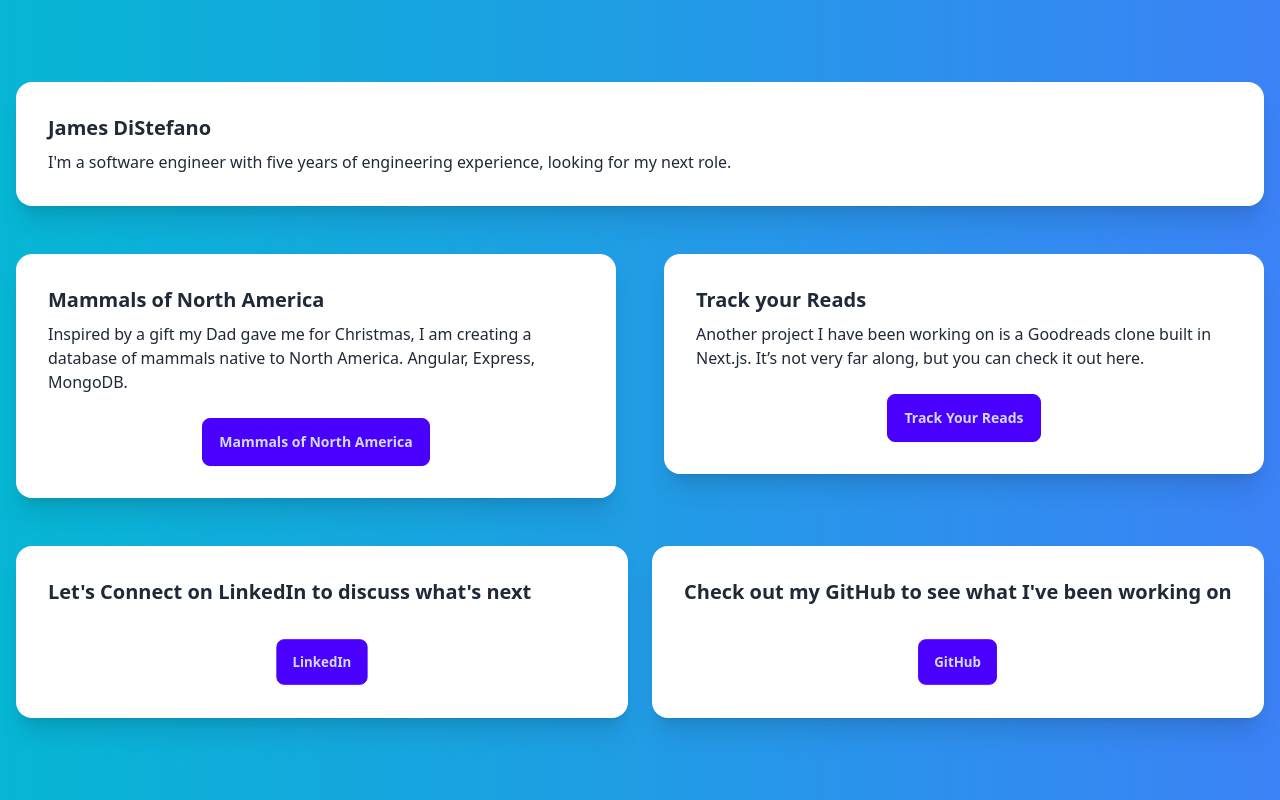
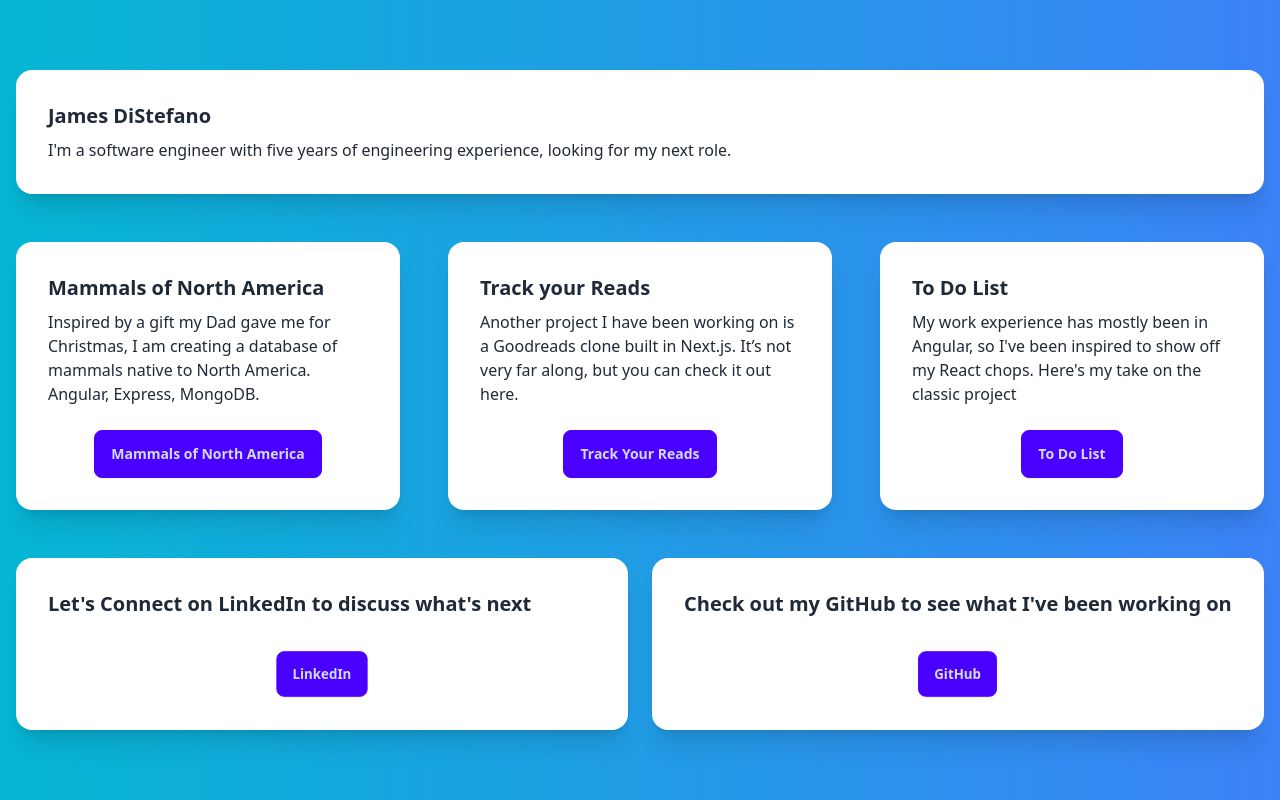
Before and after one commit to JamesDiStef/homepage, an Angular app: page / in a window 1280 px wide. Built offline with nearby package versions, Linux system fonts and the light colour scheme.

Commit message:
add to do list

```diff
--- a/src/app/home/home.component.html
+++ b/src/app/home/home.component.html
@@ -1,8 +1,10 @@
 <div
   class="min-h-screen bg-gradient-to-r from-cyan-500 to-blue-500 flex items-center justify-center"
 >
-  <div class="mx-auto p-4 grid gap-6 lg:grid-cols-2 lg:gap-12 max-w-screen-xl">
-    <div class="col-span-full lg:col-span-2 h-1/3">
+  <div
+    class="items-stretch mx-auto p-4 grid gap-6 lg:grid-cols-3 lg:gap-12 max-w-screen-xl"
+  >
+    <div class="col-span-full lg:col-span-3 h-1/3">
       <div class="card bg-base-100 w-full shadow-xl">
         <div class="card-body">
           <h2 class="card-title">James DiStefano</h2>
@@ -34,11 +36,23 @@
         [description]="
           'Another project I have been working on is a Goodreads clone built in Next.js. It’s not very far along, but you can check it out here.'
         "
-        [link]="'https://github.com/JamesDiStef/about-me'"
+        [link]="'https://github.com/JamesDiStef/reader'"
       ></app-link-card>
     </div>
 
-    <div class="hidden md:flex md:items-stretch lg:col-span-2 md:space-x-6">
+    <div class="flex items-stretch h-full">
+      <app-link-card
+        class="flex-1 w-full h-full"
+        [title]="'To Do List'"
+        [buttonText]="'To Do List'"
+        [description]="
+          'My work experience has mostly been in Angular, so I\'ve been inspired to show off my React chops.  Here\'s my take on the classic project'
+        "
+        [link]="'https://todolistical.netlify.app/'"
+      ></app-link-card>
+    </div>
+
+    <div class="hidden md:flex md:items-stretch lg:col-span-3 md:space-x-6">
       <app-link-card
         class="flex-1 w-full h-full"
         [title]="'Let\'s Connect on LinkedIn to discuss what\'s next'"
```
